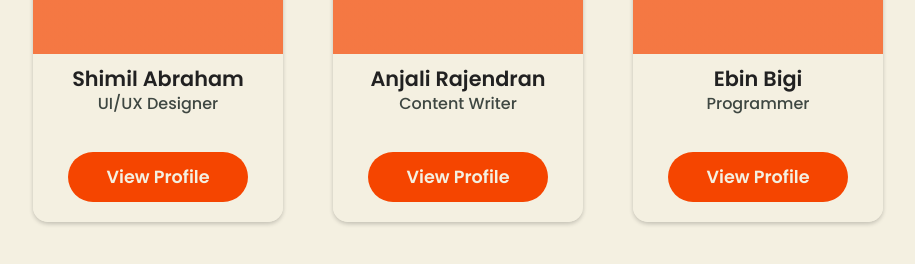
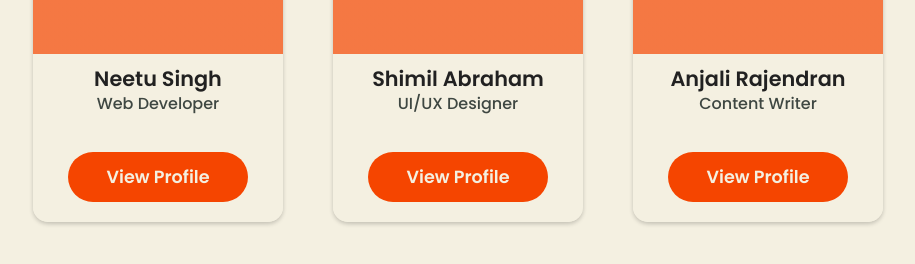
Before and after one commit to ShimilSAbraham/Hacktoberfest-2021, a plain HTML site: page index.html in a window 1280 px wide. Shown: the part 2753-3017 px from the top of the page, without its empty margins (182-1097 px from the left). Drawn offline with Linux system fonts and the light colour scheme.

Commit message:
feat(added my card)

```diff
--- a/index.html
+++ b/index.html
@@ -81,6 +81,17 @@
                 Add your github profile image,
                 first name, basic info (example: Programmer, Developer, Entrepreneur etc.) and
                 your github profile link -->
+
+
+
+            <div class="card">
+                <div class="dp">
+                <img src="https://avatars.githubusercontent.com/u/5183022?v=4" alt="">
+                </div>
+                <div class="name">Neetu Singh</div>
+                <div class="sub">Web Developer</div>
+                <a class="btn" href="https://github.com/ShimilSAbraham" target="_blank">View Profile</a>
+            </div>
 
             <div class="card">
                 <div class="dp">
```
